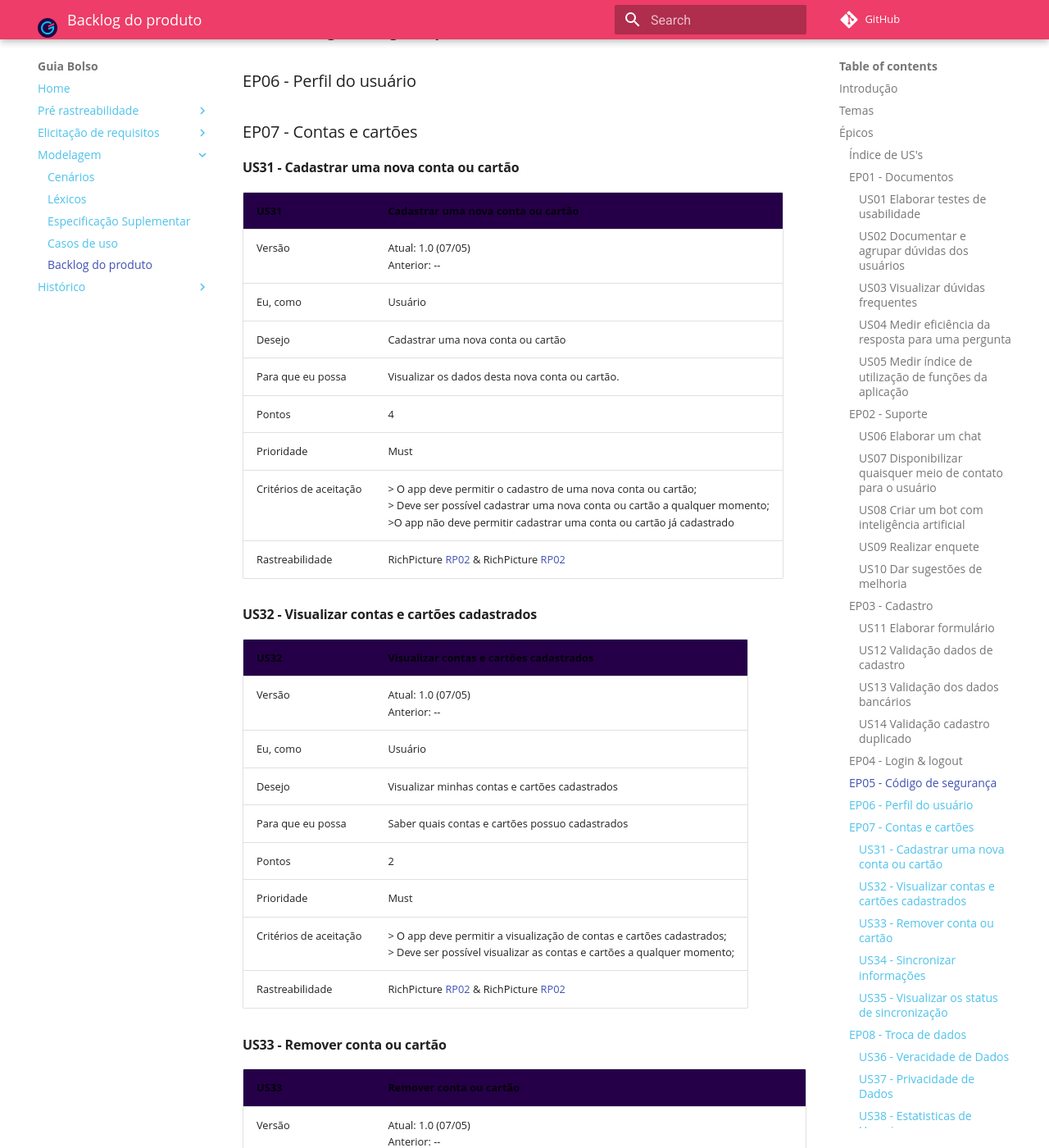
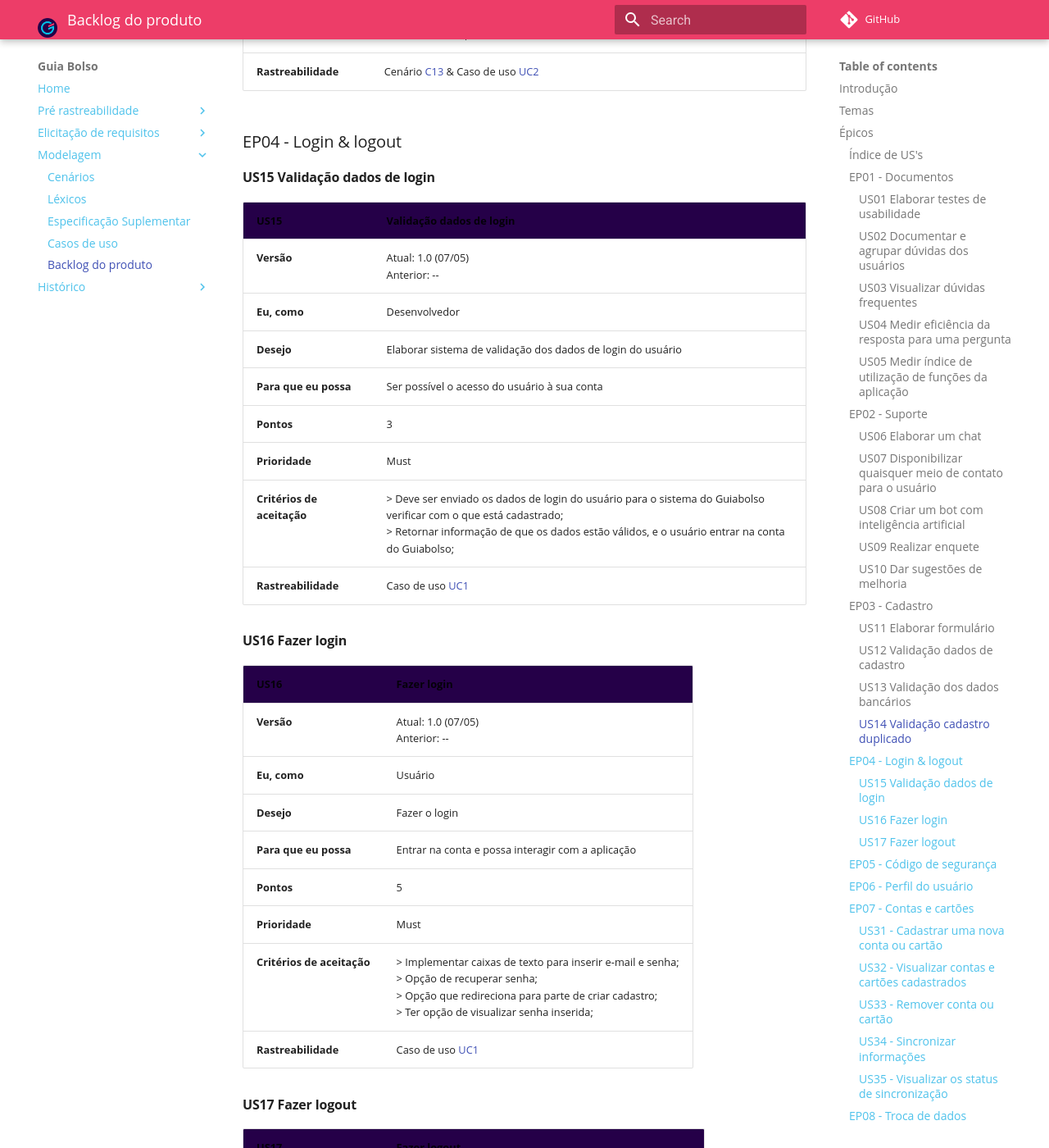
Before and after one commit to fga-disciplinas/2019.1-Guia-Bolso, an MkDocs documentation site: the page built from docs/modelagem/backlog.md, in a window 1280 px wide and 1400 px high, scrolled down 11941 px. Shown: the whole window at 82% size. Built offline with MkDocs 1.6.1 and Material for MkDocs 9.7.7, drawn with Linux system fonts in a browser that asks for light colours; comment, search, counter and statistics services are not loaded; old or Windows-style settings are respelled for this version of MkDocs; some of the changed text lies outside the part shown.

Commit message:
Adicionado US's do épico Login e Logout
Co-authored-by: Lucas Machado <lmlucasmachadom@gmail.com>

```diff
--- a/docs/modelagem/backlog.md
+++ b/docs/modelagem/backlog.md
@@ -36,6 +36,9 @@ Cada elemento da listagem é elicitado por meio de interação da equipe de dese
 | T2 - Cadastro & Autenticação | [EP3 - Cadastro](#ep03-cadastro) | [US12 Validação dados de cadastro](#us12-validacao-dados-de-cadastro) |
 | T2 - Cadastro & Autenticação | [EP3 - Cadastro](#ep03-cadastro) | [US13 Validação dos dados bancários](#us13-validacao-dos-dados-bancarios) |
 | T2 - Cadastro & Autenticação | [EP3 - Cadastro](#ep03-cadastro) | [US14 Validação cadastro duplicado](#us14-validacao-cadastro-duplicado) |
+| T2 - Cadastro & Autenticação | [EP4 - Login & logout](#ep04-login-logout) | [US15 Validação dados de login](#us15-validacao-dados-de-login) |
+| T2 - Cadastro & Autenticação | [EP4 - Login & logout](#ep04-login-logout) | [US16 Fazer login](#us16-fazer-login) |
+| T2 - Cadastro & Autenticação | [EP4 - Login & logout](#ep04-login-logout) | [US17 Fazer logout](#us17-fazer-logout) |
 | T3 - Comunicação | [EP07 - Contas e cartões](#ep07-contas-e-cartoes) | [US31 Cadastrar uma nova conta ou cartão ](#us31-cadastrar-uma-nova-conta-ou-cartao) |
 | T3 - Comunicação | [EP07 - Contas e cartões](#ep07-contas-e-cartoes) | [US32 Visualizar contas e cartões cadastrados ](#us32-visualizar-contas-e-cartoes-cadastrados) |
 | T3 - Comunicação | [EP07 - Contas e cartões](#ep07-contas-e-cartoes) | [US33 Remover conta ou cartão ](#us33-remover-conta-ou-cartao) |
@@ -252,6 +255,45 @@ Cada elemento da listagem é elicitado por meio de interação da equipe de dese
 | **Rastreabilidade** | Cenário [C13](../cenarios/#c13-criar-uma-conta) &  Caso de uso [UC2](../casos_de_uso/#uc2-cadastrar-usuario)|
 
 ### EP04 -  Login & logout
+
+#### US15 Validação dados de login
+
+| **US15** | **Validação dados de login**|
+|--|--|
+| **Versão**| Atual: 1.0 (07/05) <br> Anterior: --|
+| **Eu, como** | Desenvolvedor |
+|**Desejo** | Elaborar sistema de validação dos dados de login do usuário |
+| **Para que eu possa** | Ser possível o acesso do usuário à sua conta |
+| **Pontos** | 3 |
+| **Prioridade** | Must |
+| **Critérios de aceitação** |  > Deve ser enviado os dados de login do usuário para o sistema do Guiabolso verificar com o que está cadastrado; <br> > Retornar informação de que os dados estão válidos, e o usuário entrar na conta do Guiabolso; |
+| **Rastreabilidade** | Caso de uso [UC1](../casos_de_uso/#uc1-fazer-login)|
+
+#### US16 Fazer login
+
+| **US16** | **Fazer login**|
+|--|--|
+| **Versão**| Atual: 1.0 (07/05) <br> Anterior: --|
+| **Eu, como** | Usuário |
+|**Desejo** | Fazer o login |
+| **Para que eu possa** | Entrar na conta e possa interagir com a aplicação |
+| **Pontos** | 5 |
+| **Prioridade** | Must |
+| **Critérios de aceitação** |  > Implementar caixas de texto para inserir e-mail e senha; <br> > Opção de recuperar senha; <br> > Opção que redireciona para parte de criar cadastro; <br> > Ter opção de visualizar senha inserida; |
+| **Rastreabilidade** | Caso de uso [UC1](../casos_de_uso/#uc1-fazer-login)|
+
+#### US17 Fazer logout
+
+| **US17** | **Fazer logout**|
+|--|--|
+| **Versão**| Atual: 1.0 (07/05) <br> Anterior: --|
+| **Eu, como** | Usuário |
+|**Desejo** | Fazer logout |
+| **Para que eu possa** | Fazer login com outra conta |
+| **Pontos** | 2 |
+| **Prioridade** | Must |
+| **Critérios de aceitação** |  > Botão na parte de ajustes que ao apertar, usuário desloga; |
+| **Rastreabilidade** | Caso de uso [UC1](../casos_de_uso/#uc1-fazer-login)|
 
 ### EP05 -  Código de segurança
 
```
